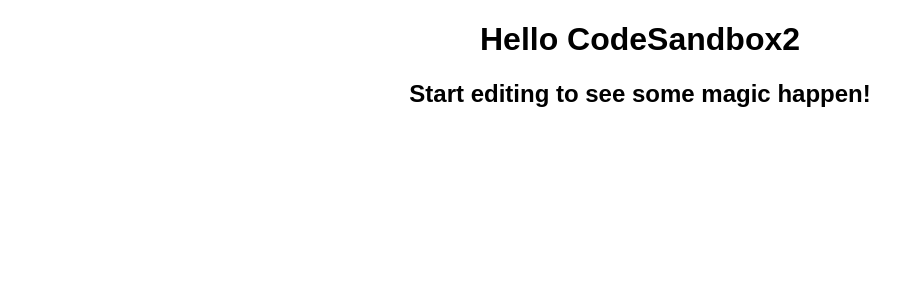
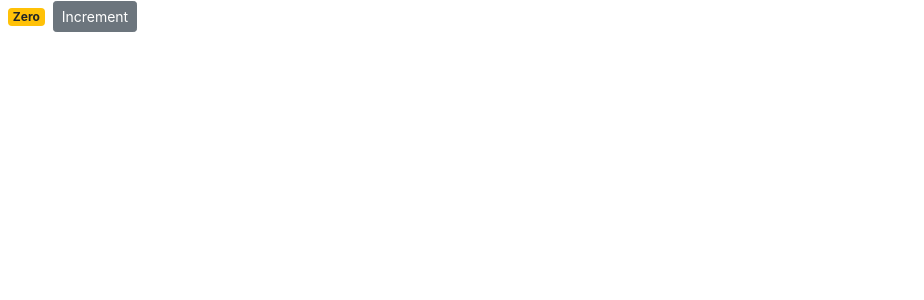
Before and after one commit to jverg/react-intro, a React (Create React App) app: page / in a window 1280 px wide. Shown: the top 300 px of the page, without its empty margins (0-924 px from the left). Built offline with nearby package versions, Linux system fonts and the light colour scheme.

Commit message:
Initial commit for tutorial

```diff
--- a/src/App.js
+++ b/src/App.js
@@ -4,7 +4,7 @@
 export default function App() {
   return (
     <div className="App">
-      <h1>Hello CodeSandbox2</h1>
+      <h1>Hello Jverg</h1>
       <h2>Start editing to see some magic happen!</h2>
     </div>
   );
--- /dev/null
+++ b/src/components/counter.jsx
@@ -0,0 +1,43 @@
+import React, { Component } from "react";
+
+class Counter extends Component {
+  state = {
+    count: 0
+  };
+
+  styles = {
+    fontWeight: "bold",
+    fontSize: 10
+  };
+
+  handleIncrement() {
+    console.log("Increment Clicked", this.state.count);
+  }
+
+  render() {
+    return (
+      <div>
+        <span className={this.getBadgeClasses()}>{this.formatCount()}</span>
+        <button
+          onClick={this.handleIncrement}
+          className="btn btn-secondary btn-sm"
+        >
+          Increment
+        </button>
+      </div>
+    );
+  }
+
+  getBadgeClasses() {
+    let classes = "badge m-2 badge-";
+    classes += this.state.count === 0 ? "warning" : "primary";
+    return classes;
+  }
+
+  formatCount() {
+    const { count } = this.state;
+    return count === 0 ? "Zero" : count;
+  }
+}
+
+export default Counter;
--- a/src/index.js
+++ b/src/index.js
@@ -1,12 +1,6 @@
 import React from "react";
 import ReactDOM from "react-dom";
+import "bootstrap/dist/css/bootstrap.css";
+import Counter from "./components/counter";
 
-import App from "./App";
-
-const rootElement = document.getElementById("root");
-ReactDOM.render(
-  <React.StrictMode>
-    <App />
-  </React.StrictMode>,
-  rootElement
-);
+ReactDOM.render(<Counter />, document.getElementById("root"));
--- a/src/styles.css
+++ /dev/null
@@ -1,4 +0,0 @@
-.App {
-  font-family: sans-serif;
-  text-align: center;
-}
```
Also changed, not shown: package.json (+11 -2 lines), 1 other file (tests, documents, lock files or other folders).
